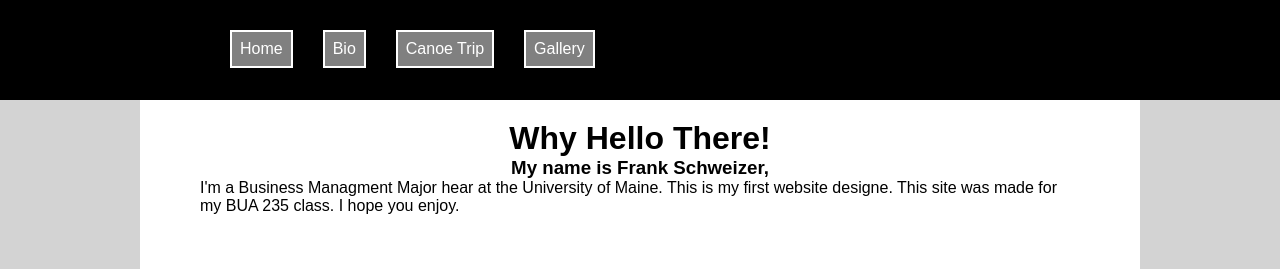
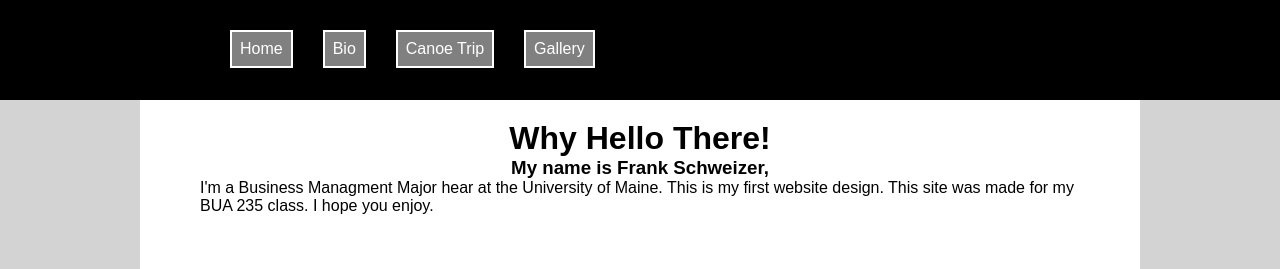
Before and after one commit to frankschweizer/frankschweizer.gethub.io, a plain HTML site: page website Final/index.html in a window 1280 px wide. Shown: the top 269 px of the page. Drawn offline with Linux system fonts and the light colour scheme.

Commit message:
Update index.html

```diff
--- a/website Final/index.html
+++ b/website Final/index.html
@@ -123,7 +123,7 @@
 					<h1>Why Hello There! </h1>
 					<h3>My name is Frank Schweizer, </h3>
 						<div id = "text2">
-							<p>I'm a Business Managment Major hear at the University of Maine. This is my first website designe. This site was made for my BUA 235 class. I hope you enjoy.</P>
+							<p>I'm a Business Managment Major hear at the University of Maine. This is my first website design. This site was made for my BUA 235 class. I hope you enjoy.</P>
 						</div>
 				</div>
 			</div>
```
